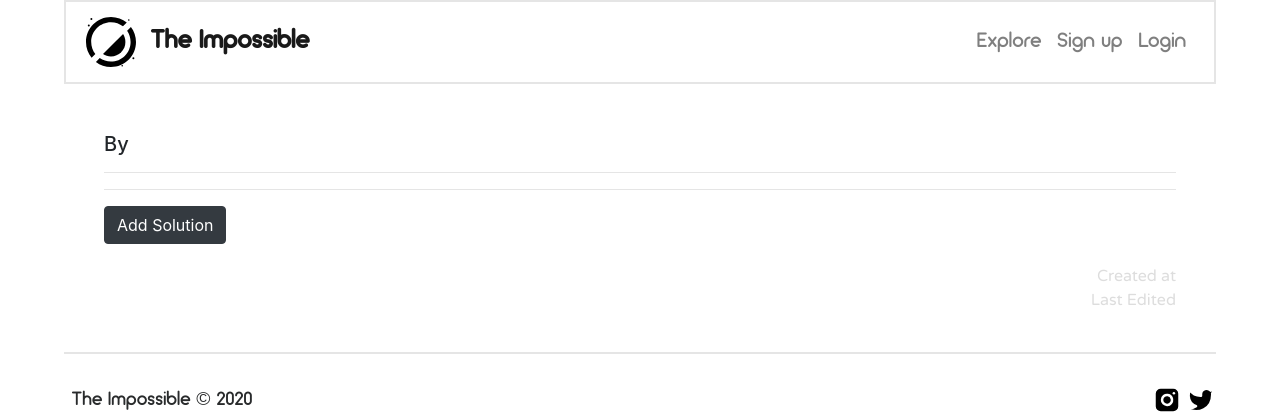
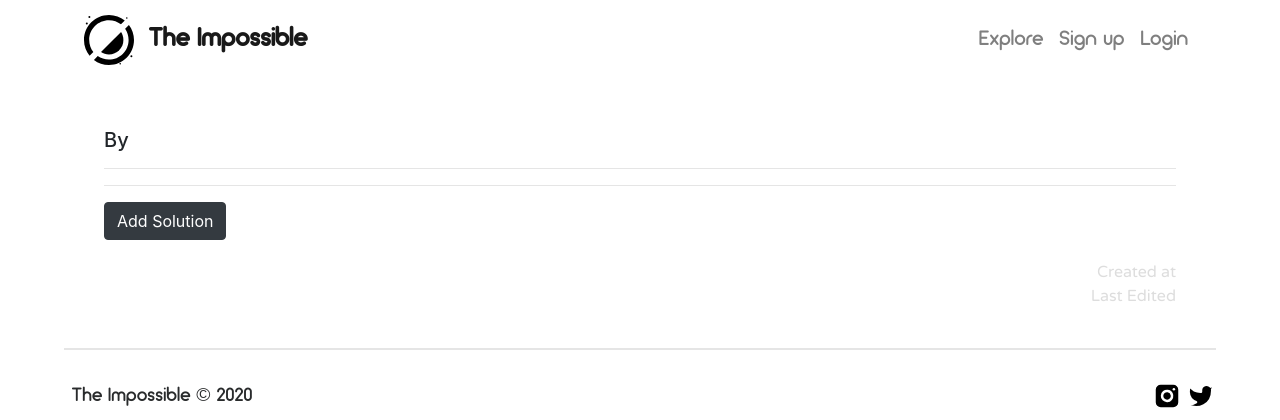
Before and after one commit to micha31r/the-impossible, a Django app: template src/idea/templates/idea/detail.html in a window 1280 px wide. Shown: the top 420 px of the page. Run offline with Django 3.2, Linux system fonts and the light colour scheme; the template is opened without the code that fills it, so the values that code supplies are empty; some libraries are stand-ins or nearby versions.

Commit message:
Edited things

```diff
--- a/src/idea/static/idea/edit_page/main.css
+++ b/src/idea/static/idea/edit_page/main.css
@@ -7,10 +7,6 @@
 	/* header image dimension */
 	--header-img-width: 290px;
 	--header-img-height: 168px;
-}
-
-nav {
-	border: 0;
 }
 
 form p {
--- a/src/idea/static/idea/explore_page/main.css
+++ b/src/idea/static/idea/explore_page/main.css
@@ -2,6 +2,12 @@
 	/* header image dimension */
 	--header-img-width: 290px;
 	--header-img-height: 168px;
+}
+
+nav {
+	border-width: 2px;
+	border-style: solid;
+	border-color: rgba(0,0,0,0.1);
 }
 
 a:hover {
--- a/src/the_impossible/static/component/navbar/main.css
+++ b/src/the_impossible/static/component/navbar/main.css
@@ -3,10 +3,6 @@ nav {
 	padding-top: 10px !important;
 	padding-bottom: 10px !important;
 	font-family: "Arciform", sans-serif;
-
-	border-width: 2px;
-	border-style: solid;
-	border-color: rgba(0,0,0,0.1);
 }
 
 @media only screen and (max-width: 768px) {
```
